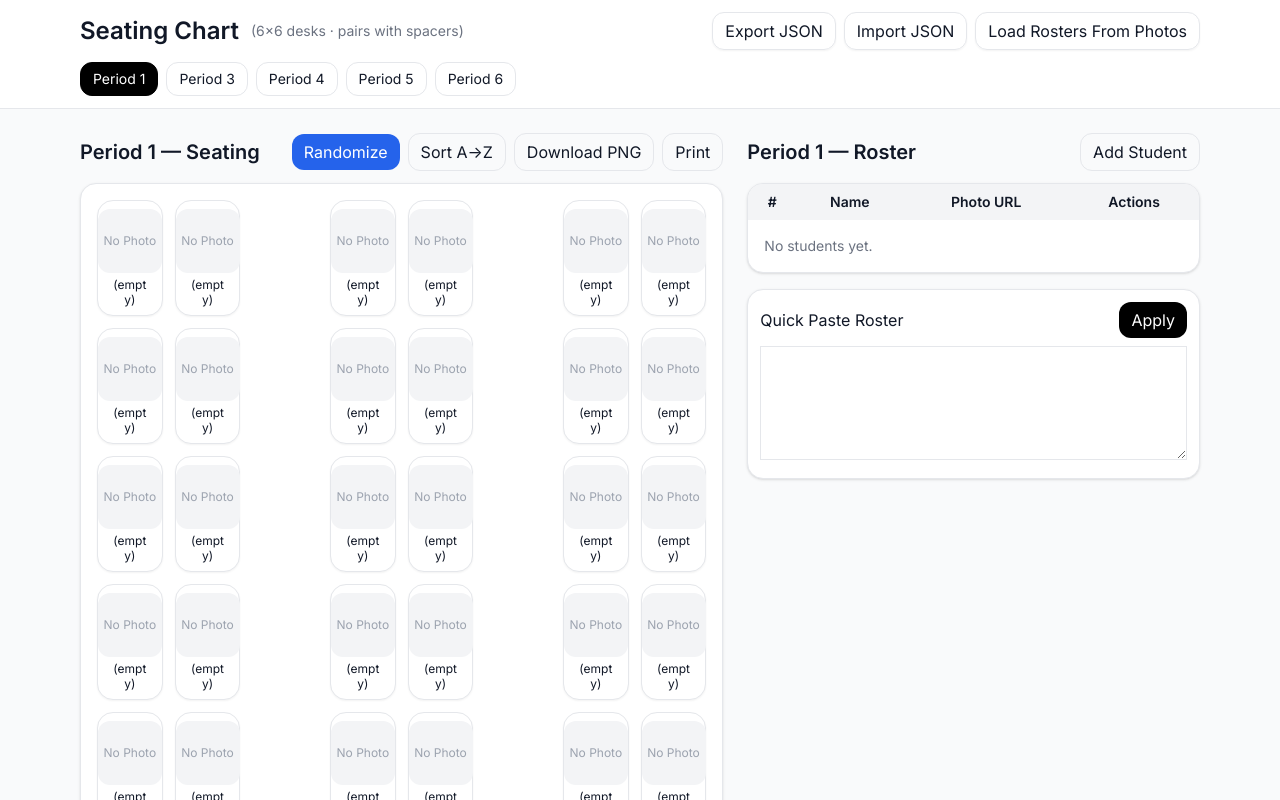
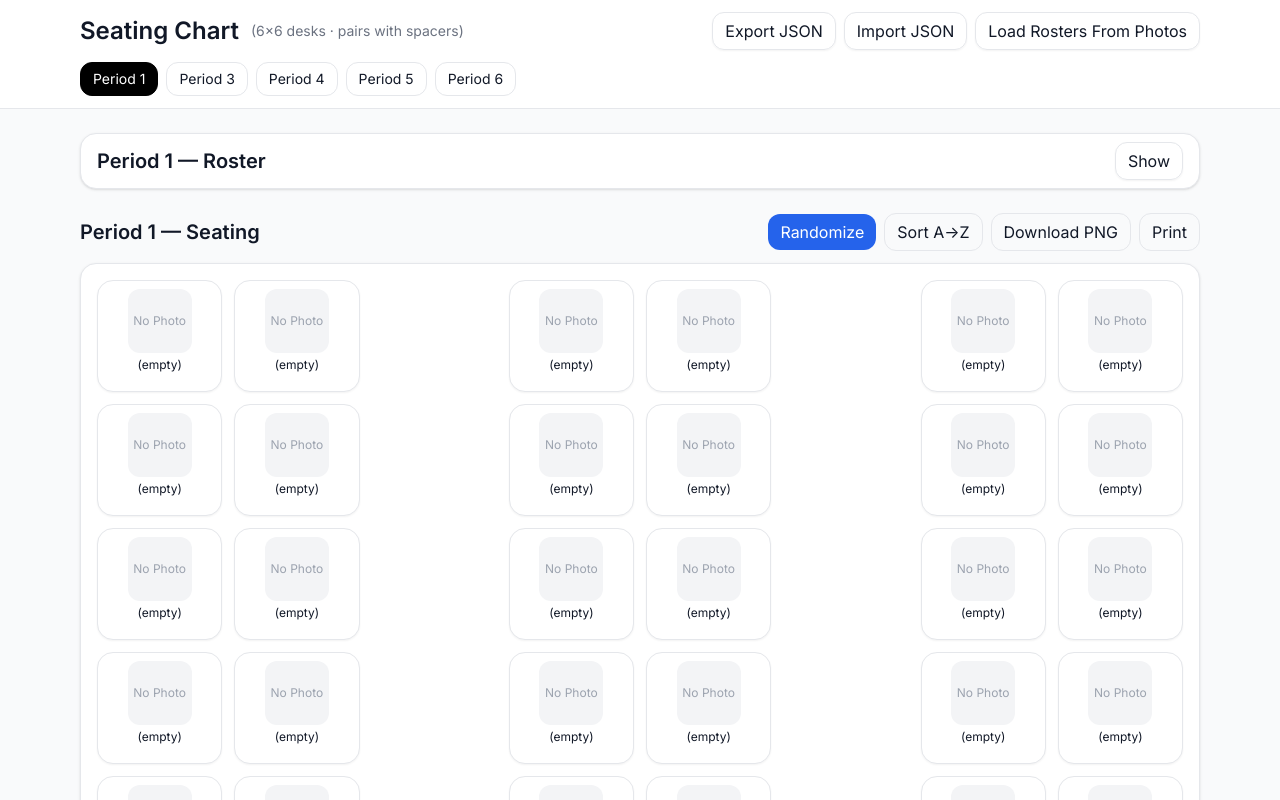
Before and after one commit to rubberduckinatruck/seating-chart, a React (Vite) app: page / in a window 1280 px wide. Shown: the top 800 px of the page. Built offline with nearby package versions, Linux system fonts and the light colour scheme.

Commit message:
Update App.tsx

```diff
--- a/src/App.tsx
+++ b/src/App.tsx
@@ -241,6 +241,9 @@ export default function App() {
   }
   /* ---------- END ADDED ---------- */
 
+  // ---------- NEW: collapse state for roster panel ----------
+  const [rosterCollapsed, setRosterCollapsed] = useState(true);
+
   return (
     <div className="min-h-screen bg-gray-50 text-gray-900">
       <header className="sticky top-0 z-10 bg-white border-b">
@@ -270,8 +273,25 @@ export default function App() {
         </nav>
       </header>
 
+      {/* ---------- REPLACED MAIN TO SUPPORT COLLAPSIBLE ROSTER + WIDE SEATING ---------- */}
       <main className="mx-auto max-w-6xl px-4 py-6 grid grid-cols-1 lg:grid-cols-12 gap-6">
-        <section className="lg:col-span-7">
+        {/* Collapsed roster header bar (shown only when collapsed) */}
+        {rosterCollapsed && (
+          <section className="lg:col-span-12">
+            <div className="bg-white rounded-2xl shadow border px-4 py-2 flex items-center justify-between">
+              <h2 className="text-xl font-semibold">{state.titles[active]} — Roster</h2>
+              <button
+                onClick={() => setRosterCollapsed(false)}
+                className="px-3 py-1.5 rounded-xl border shadow-sm hover:bg-gray-50"
+              >
+                Show
+              </button>
+            </div>
+          </section>
+        )}
+
+        {/* Seating — expands to full width when roster is collapsed */}
+        <section className={rosterCollapsed ? "lg:col-span-12" : "lg:col-span-7"}>
           <div className="flex items-center justify-between mb-3">
             <h2 className="text-xl font-semibold">{state.titles[active]} — Seating</h2>
             <div className="flex items-center gap-2">
@@ -302,10 +322,20 @@ export default function App() {
           </div>
         </section>
 
+        {/* Roster panel — only renders when expanded */}
+        {!rosterCollapsed && (
           <section className="lg:col-span-5">
             <div className="flex items-center justify-between mb-3">
               <h2 className="text-xl font-semibold">{state.titles[active]} — Roster</h2>
+              <div className="flex items-center gap-2">
+                <button
+                  onClick={() => setRosterCollapsed(true)}
+                  className="px-3 py-1.5 rounded-xl border shadow-sm hover:bg-gray-50"
+                >
+                  Hide
+                </button>
                 <button onClick={()=>addStudent(active)} className="px-3 py-1.5 rounded-xl border">Add Student</button>
+              </div>
             </div>
             <div className="bg-white rounded-2xl shadow border overflow-hidden">
               <table className="w-full text-sm">
@@ -331,7 +361,9 @@ export default function App() {
               <textarea value={pasteText} onChange={e=>setPasteText(e.target.value)} rows={6} className="w-full border px-2 py-2 font-mono text-xs"/>
             </div>
           </section>
+        )}
       </main>
+      {/* ---------- END REPLACED MAIN ---------- */}
     </div>
   );
 }
```
Lines whose indentation alone changed are shown as unchanged.
